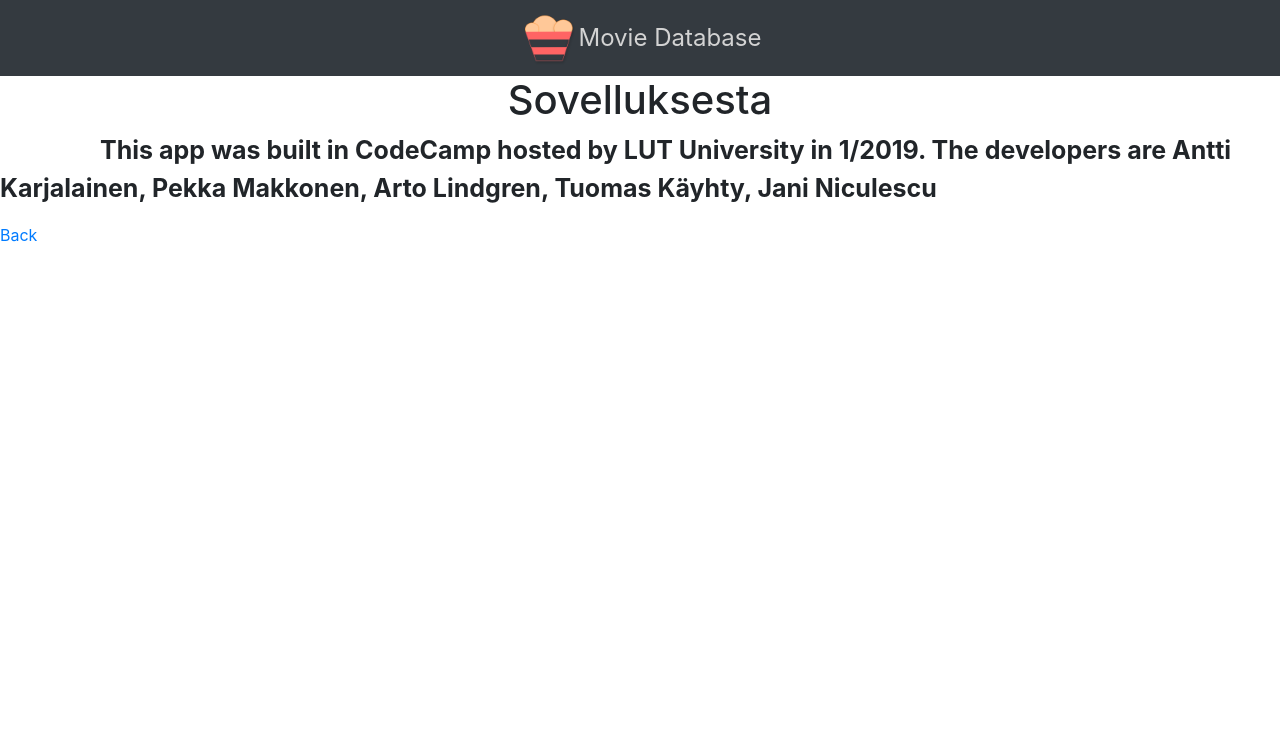
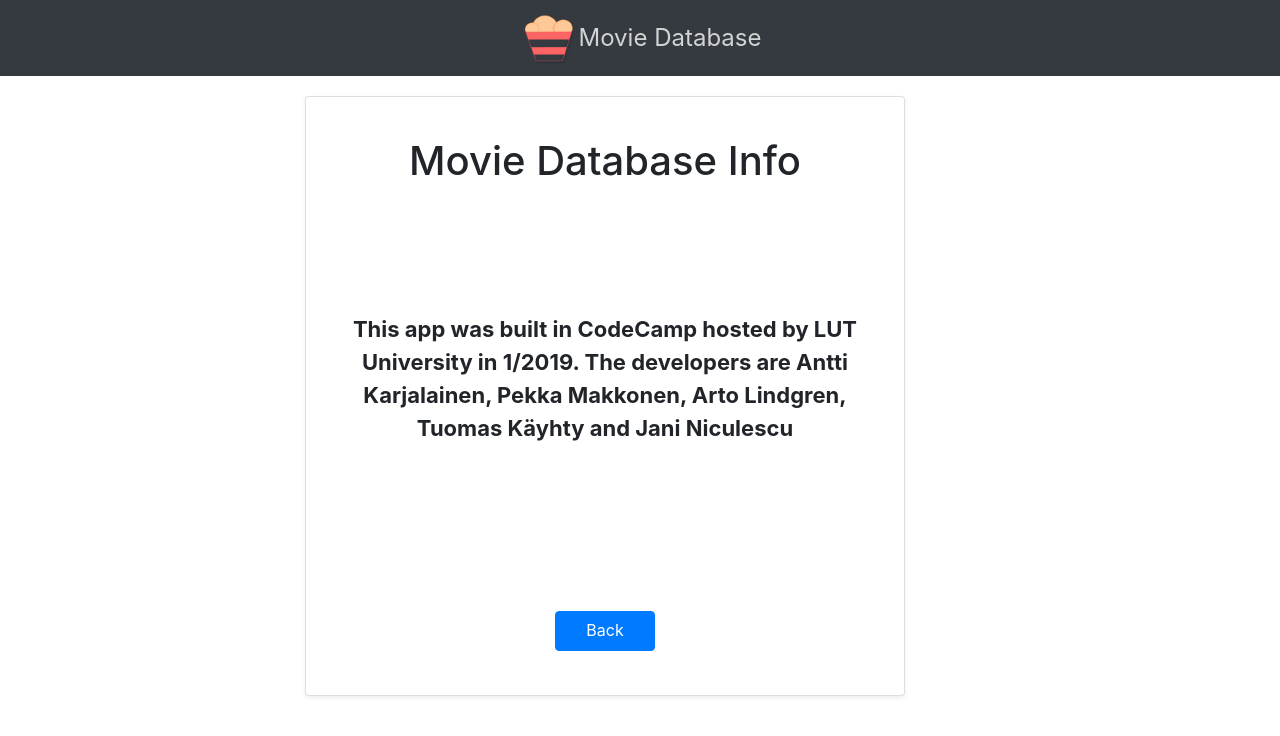
Before and after one commit to LindgrenArto/movie-ui, a React (Create React App) app in the folder movie-ui/: page /info in a window 1280 px wide. Shown: the top 736 px of the page. Built offline with nearby package versions, Linux system fonts and the light colour scheme; no server answers.

Commit message:
Added info page

```diff
--- a/movie-ui/src/components/InfoComponent.js
+++ b/movie-ui/src/components/InfoComponent.js
@@ -1,27 +1,46 @@
-import React from 'react';
+import React from "react";
 
-class InfoComponent  extends React.Component {
-    state = {  }
+class InfoComponent extends React.Component {
+  state = {};
   render() {
     return (
       <div>
-
         <div className="navbar navbar-dark bg-dark">
-
           <div>
             <img src={require("../img/movie-ui.png")} alt="logo" />
             <span>Movie Database</span>
           </div>
         </div>
-            <h1>Sovelluksesta</h1>
-            <p><b>
-            This app was built in CodeCamp hosted by LUT University in 1/2019.
-            The developers are Antti Karjalainen, Pekka Makkonen, Arto Lindgren, Tuomas Käyhty, Jani Niculescu
-            </b></p>
-            <a href="http://localhost:3000">Back</a>
+        <div className="container">
+          <div className="col-sm-8 mx-auto">
+            <div
+              className="card mb-4 shadow-sm"
+              style={{ height: 600, width: 600, padding: 10 }}
+            >
+              <h1 style={{ marginTop: 30 }}>Movie Database Info</h1>
+              <p style={{ marginTop: 100, padding: 20, textAlign:"center" }}>
+                <b>
+                  This app was built in CodeCamp hosted by LUT University in
+                  1/2019. The developers are Antti Karjalainen, Pekka Makkonen,
+                  Arto Lindgren, Tuomas Käyhty and Jani Niculescu
+                </b>
+              </p>
+              <div className="button-style">
+                <a
+                  href="http://localhost:3000"
+                  className="info-button"
+                  type="button"
+                  className="btn btn-primary"
+                >
+                  Back
+                </a>
+              </div>
+            </div>
+          </div>
+        </div>
       </div>
     );
   }
 }
 
-export default InfoComponent
+export default InfoComponent;
--- a/movie-ui/src/index.css
+++ b/movie-ui/src/index.css
@@ -77,10 +77,21 @@ div .btn-group {
 }
 
 b {
-  margin-left: 100px;
-  font-size: 25px;
-  margin-top: 10px;
+  font-size: 22px;
 }
+
+.btn-primary {
+  text-align: center;
+  width: 100px;
+  height: 40px;
+}
+
+.button-style {
+  margin-left: auto;
+  margin-right: auto;
+  margin-top: 130px;
+}
+
 h1 {
   text-align: center
 }
```
Also changed, not shown: movie-ui/src/components/navbar.js (+1 -6 lines). Lines whose indentation alone changed are shown as unchanged.
